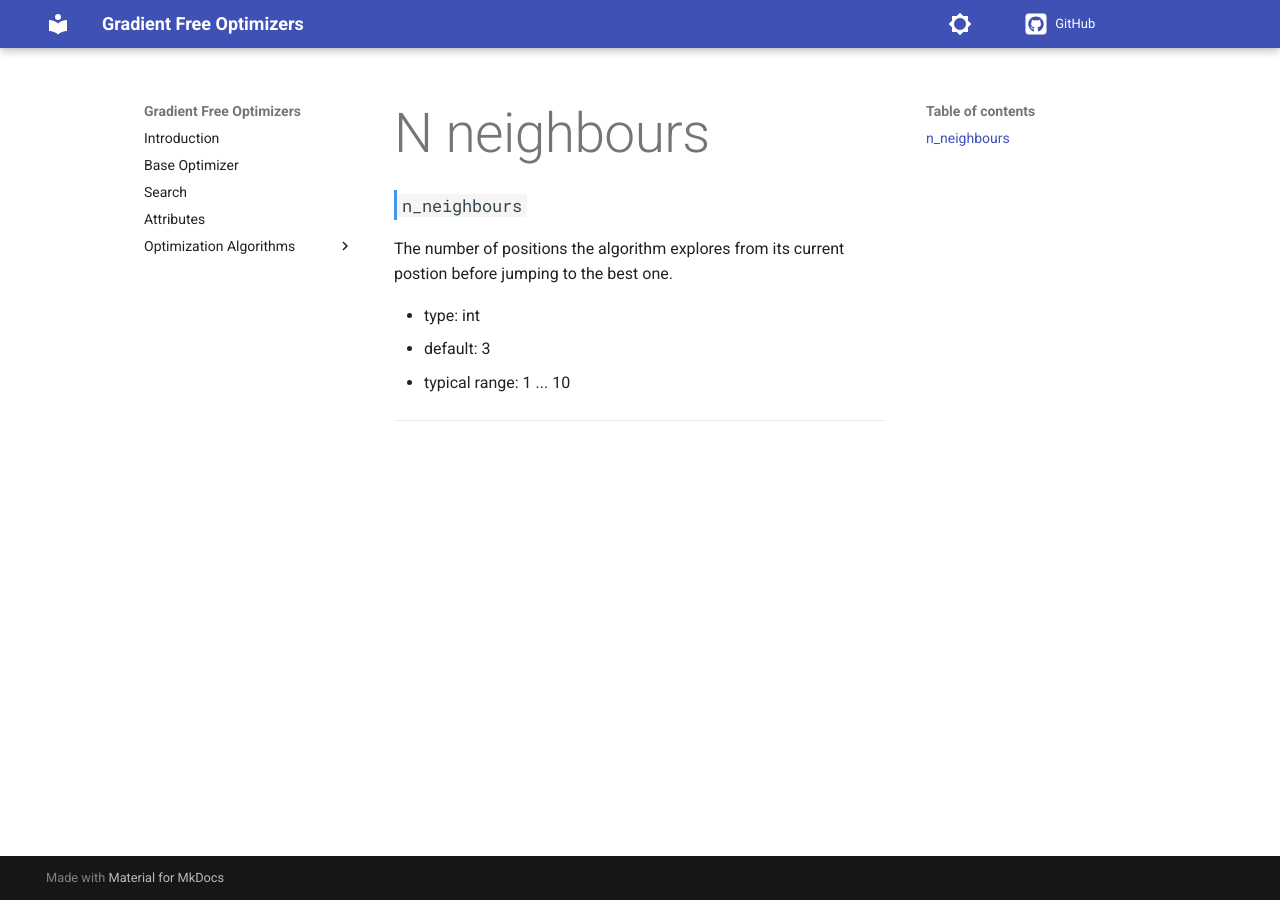
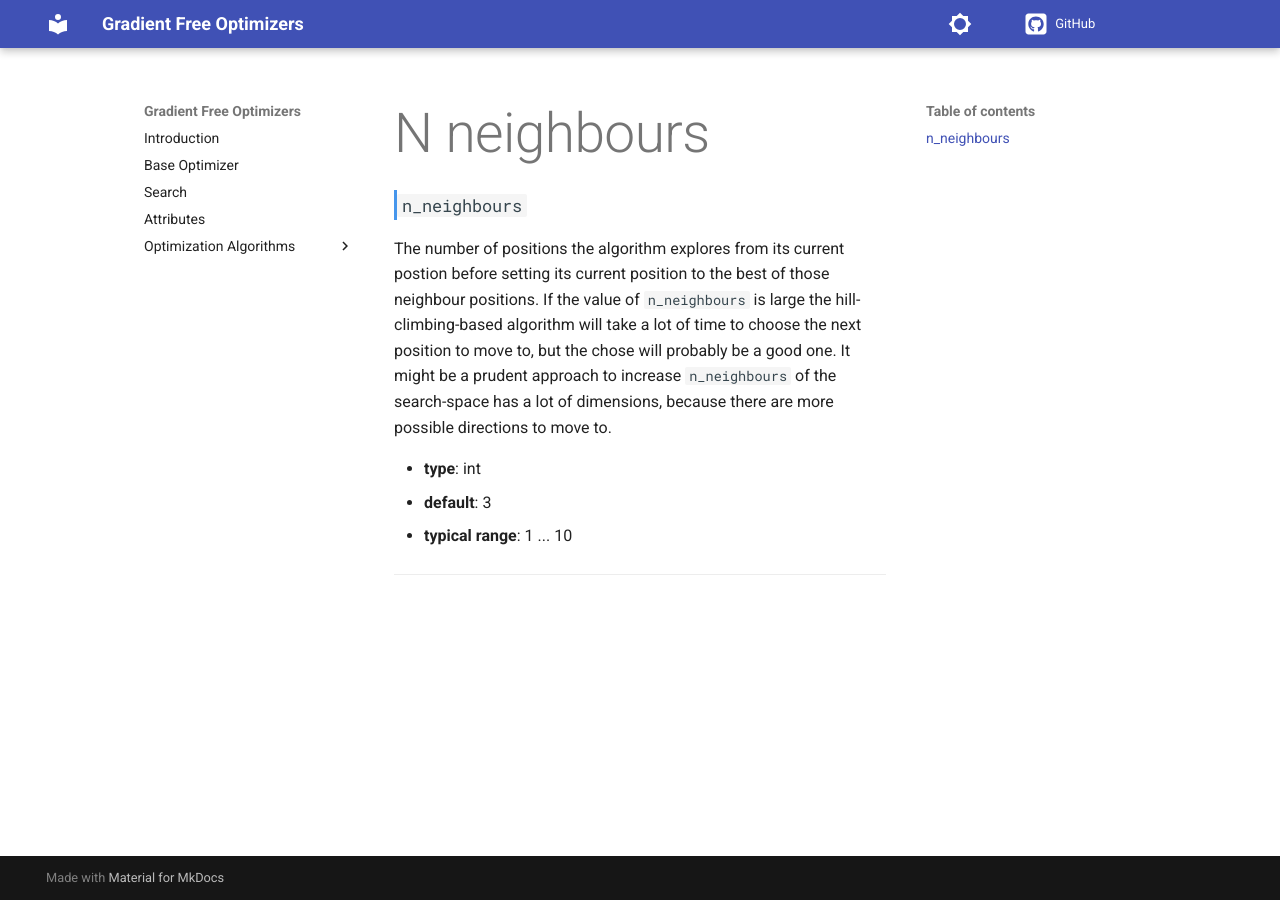
Before and after one commit to SimonBlanke/gradient-free-optimizers-documentation, an MkDocs documentation site: the page built from docs/parameters/n_neighbours.md, in a window 1280 px wide. Built offline with MkDocs 1.6.1 and Material for MkDocs 9.7.7, drawn with Linux system fonts in a browser that asks for light colours; comment, search, counter and statistics services are not loaded; the version menu is left out.

Commit message:
add latex-support + add more info to hill-climbing + parameters

```diff
--- a/docs/parameters/n_neighbours.md
+++ b/docs/parameters/n_neighbours.md
@@ -1,9 +1,9 @@
 ### `n_neighbours`
 
-The number of positions the algorithm explores from its current postion before jumping to the best one.
+The number of positions the algorithm explores from its current postion before setting its current position to the best of those neighbour positions. If the value of `n_neighbours` is large the hill-climbing-based algorithm will take a lot of time to choose the next position to move to, but the chose will probably be a good one. It might be a prudent approach to increase `n_neighbours` of the search-space has a lot of dimensions, because there are more possible directions to move to.
 
-  - type: int
-  - default: 3
-  - typical range: 1 ... 10
+  - **type**: int
+  - **default**: 3
+  - **typical range**: 1 ... 10
 
 ---
--- a/mkdocs.yml
+++ b/mkdocs.yml
@@ -10,6 +10,8 @@ markdown_extensions:
   - pymdownx.inlinehilite
   - pymdownx.snippets
   - pymdownx.superfences
+  - pymdownx.arithmatex:
+      generic: true
 
 plugins:
   - glightbox
@@ -38,6 +40,11 @@ theme:
 
 extra_css:
   - css/extra.css
+
+extra_javascript:
+  - javascripts/mathjax.js
+  - https://polyfill.io/v3/polyfill.min.js?features=es6
+  - https://cdn.jsdelivr.net/npm/mathjax@3/es5/tex-mml-chtml.js
 
 extra:
   version:
```
Also changed, not shown: docs/optimizers/hill_climbing.md (+16 -2 lines), docs/parameters/distribution.md (+4 -4 lines), docs/parameters/epsilon.md (+4 -4 lines).
